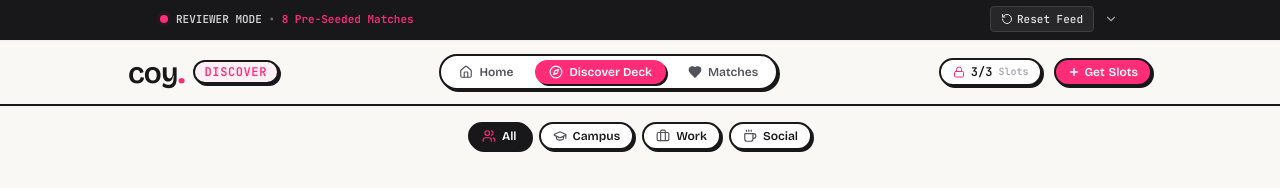
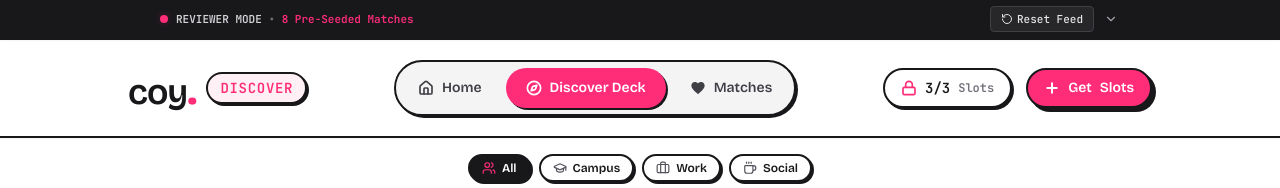
Before and after one commit to Raphel6969/coy-discover-assignment, a React (Vite) app in the folder frontend/: page / in a window 1280 px wide. Shown: the top 188 px of the page. Built offline with nearby package versions, Linux system fonts and the light colour scheme; no server answers.

Commit message:
style: set crisp #ffffff background, enlarge navbar, and enhance accessibility with WCAG touch targets and plain hearts

```diff
--- a/frontend/src/components/Navbar.jsx
+++ b/frontend/src/components/Navbar.jsx
@@ -1,5 +1,5 @@
 import React from 'react';
-import { Lock, Plus, Compass, Heart, Home } from 'lucide-react';
+import { Lock, Plus, Compass, Heart, Home, Sparkles } from 'lucide-react';
 
 export default function Navbar({
   activeTab,
@@ -8,79 +8,102 @@ export default function Navbar({
   onOpenSlotUpsell,
 }) {
   return (
-    <header className="w-full bg-coy-canvas border-b-2 border-coy-ink px-4 sm:px-6 lg:px-8 py-3 select-none">
-      <div className="max-w-5xl mx-auto flex items-center justify-between">
-        {/* Wordmark Logo */}
-        <div
+    <header
+      role="banner"
+      className="w-full bg-white border-b-2 border-coy-ink px-4 sm:px-6 lg:px-8 py-4 sm:py-5 select-none transition-all shadow-sm"
+    >
+      <div className="max-w-5xl mx-auto flex items-center justify-between gap-4">
+        {/* Wordmark Logo - Bigger, Accessible, High Impact */}
+        <button
           onClick={() => setActiveTab && setActiveTab('discover')}
-          className="flex items-center gap-2 cursor-pointer"
+          className="flex items-center gap-2.5 cursor-pointer text-left focus-visible:outline-none focus-visible:ring-2 focus-visible:ring-coy-pink focus-visible:ring-offset-2 rounded-xl p-1 -m-1 transition-transform active:scale-95"
+          aria-label="Coy Home - Navigate to Discover Deck"
         >
-          <span className="font-heading font-extrabold text-2xl sm:text-3xl tracking-tight text-coy-ink flex items-baseline">
-            coy<span className="text-coy-pink text-3xl sm:text-4xl leading-none">.</span>
+          <span className="font-heading font-extrabold text-3xl sm:text-4xl tracking-tight text-coy-ink flex items-baseline leading-none">
+            coy<span className="text-coy-pink text-4xl sm:text-5xl leading-none">.</span>
           </span>
-          <span className="neo-badge bg-coy-pink-tint text-coy-pink text-[10px] sm:text-xs py-0.5 px-2 sm:px-2.5 font-bold uppercase tracking-wider">
+          <span className="neo-badge bg-coy-pink-tint text-coy-pink text-xs sm:text-sm py-1 px-2.5 sm:px-3 font-bold uppercase tracking-wider shadow-hard-sm">
             Discover
           </span>
-        </div>
+        </button>
 
-        {/* Desktop / Tablet Navigation Links */}
-        <nav className="hidden md:flex items-center gap-2 bg-white border-2 border-coy-ink rounded-full p-1 shadow-hard-sm">
+        {/* Desktop & Tablet Navigation Links (Larger, High Contrast, Accessible) */}
+        <nav
+          role="navigation"
+          aria-label="Desktop Primary Navigation"
+          className="hidden md:flex items-center gap-2 bg-coy-subtle border-2 border-coy-ink rounded-full p-1.5 shadow-hard-sm"
+        >
           <button
             onClick={() => setActiveTab('home')}
-            className={`flex items-center gap-1.5 px-3.5 py-1 rounded-full text-xs font-heading font-bold transition-all ${
+            aria-current={activeTab === 'home' ? 'page' : undefined}
+            className={`flex items-center gap-2 px-4 py-2 rounded-full text-sm font-heading font-bold transition-all min-h-[40px] focus-visible:outline-none focus-visible:ring-2 focus-visible:ring-coy-pink ${
               activeTab === 'home'
                 ? 'bg-coy-ink text-white shadow-hard-sm'
-                : 'text-zinc-600 hover:text-coy-ink'
+                : 'text-zinc-700 hover:text-coy-ink hover:bg-white'
             }`}
           >
-            <Home className="w-3.5 h-3.5" />
+            <Home className="w-4 h-4 stroke-[2.5]" />
             <span>Home</span>
           </button>
 
           <button
             onClick={() => setActiveTab('discover')}
-            className={`flex items-center gap-1.5 px-3.5 py-1 rounded-full text-xs font-heading font-bold transition-all ${
+            aria-current={activeTab === 'discover' ? 'page' : undefined}
+            className={`flex items-center gap-2 px-5 py-2 rounded-full text-sm font-heading font-bold transition-all min-h-[40px] focus-visible:outline-none focus-visible:ring-2 focus-visible:ring-coy-pink ${
               activeTab === 'discover'
                 ? 'bg-coy-pink text-white shadow-hard-sm'
-                : 'text-zinc-600 hover:text-coy-ink'
+                : 'text-zinc-700 hover:text-coy-ink hover:bg-white'
             }`}
           >
-            <Compass className="w-3.5 h-3.5" />
+            <Compass className="w-4 h-4 stroke-[2.5]" />
             <span>Discover Deck</span>
           </button>
 
           <button
             onClick={() => setActiveTab('matches')}
-            className={`flex items-center gap-1.5 px-3.5 py-1 rounded-full text-xs font-heading font-bold transition-all relative ${
+            aria-current={activeTab === 'matches' ? 'page' : undefined}
+            className={`flex items-center gap-2 px-4 py-2 rounded-full text-sm font-heading font-bold transition-all min-h-[40px] relative focus-visible:outline-none focus-visible:ring-2 focus-visible:ring-coy-pink ${
               activeTab === 'matches'
                 ? 'bg-[#00e676] text-coy-ink border border-coy-ink shadow-hard-sm'
-                : 'text-zinc-600 hover:text-coy-ink'
+                : 'text-zinc-700 hover:text-coy-ink hover:bg-white'
             }`}
           >
-            <Heart className="w-3.5 h-3.5 fill-current" />
+            {/* Simpleton Plain Classic Heart */}
+            <svg viewBox="0 0 24 24" className="w-4 h-4 fill-current stroke-none">
+              <path d="M12 21.35l-1.45-1.32C5.4 15.36 2 12.28 2 8.5 2 5.42 4.42 3 7.5 3c1.74 0 3.41.81 4.5 2.09C13.09 3.81 14.76 3 16.5 3 19.58 3 22 5.42 22 8.5c0 3.78-3.4 6.86-8.55 11.54L12 21.35z" />
+            </svg>
             <span>Matches</span>
             {matchCount > 0 && (
-              <span className="ml-1 px-1.5 py-0.2 bg-coy-ink text-white text-[10px] font-mono rounded-full">
+              <span
+                aria-label={`${matchCount} mutual matches`}
+                className="ml-1.5 px-2 py-0.5 bg-coy-ink text-white text-xs font-mono font-bold rounded-full border border-coy-ink"
+              >
                 {matchCount}
               </span>
             )}
           </button>
         </nav>
 
-        {/* Slot counter & upsell (Matching Coy's exact slot economy) */}
-        <div className="flex items-center gap-2 sm:gap-3">
-          <div className="flex items-center gap-1.5 bg-white border-2 border-coy-ink rounded-full px-2.5 sm:px-3 py-1 text-xs font-mono font-bold shadow-hard-sm">
-            <Lock className="w-3 h-3 text-coy-pink" />
-            <span className="text-coy-ink">3/3</span>
-            <span className="text-zinc-400 font-normal text-[10px] hidden sm:inline">Slots</span>
+        {/* Slot Counter & CTA Buttons (Bigger, Accessible, High Affordance) */}
+        <div className="flex items-center gap-2.5 sm:gap-3.5">
+          {/* Active Slots Badge */}
+          <div
+            className="flex items-center gap-2 bg-white border-2 border-coy-ink rounded-full px-3 sm:px-4 py-1.5 sm:py-2 text-xs sm:text-sm font-mono font-bold shadow-hard-sm"
+            aria-label="3 of 3 crush slots available"
+          >
+            <Lock className="w-3.5 h-3.5 sm:w-4 sm:h-4 text-coy-pink stroke-[2.5]" />
+            <span className="text-coy-ink font-extrabold">3/3</span>
+            <span className="text-zinc-500 font-semibold text-xs hidden sm:inline">Slots</span>
           </div>
 
+          {/* Unlock Slots Button */}
           <button
             onClick={onOpenSlotUpsell}
-            className="flex items-center gap-1 bg-coy-pink hover:bg-coy-pink-hover text-white text-xs font-heading font-bold px-2.5 sm:px-3 py-1 rounded-full border-2 border-coy-ink shadow-hard-sm active:translate-x-[1px] active:translate-y-[1px] transition-all"
-            title="Unlock more crush slots"
+            className="flex items-center gap-1.5 sm:gap-2 bg-coy-pink hover:bg-coy-pink-hover text-white text-xs sm:text-sm font-heading font-extrabold px-3.5 sm:px-4 py-1.5 sm:py-2 rounded-full border-2 border-coy-ink shadow-hard active:translate-x-[2px] active:translate-y-[2px] transition-all min-h-[40px] focus-visible:outline-none focus-visible:ring-2 focus-visible:ring-coy-ink focus-visible:ring-offset-2"
+            title="Unlock more secret crush slots"
+            aria-label="Unlock more crush slots"
           >
-            <Plus className="w-3 h-3 stroke-[3]" />
+            <Plus className="w-4 h-4 stroke-[3]" />
             <span className="hidden sm:inline">Get</span>
             <span>Slots</span>
           </button>
--- a/frontend/src/index.css
+++ b/frontend/src/index.css
@@ -8,7 +8,7 @@
   }
 
   body {
-    background-color: #faf8f5;
+    background-color: #ffffff;
     color: #18181b;
   }
 }
@@ -57,7 +57,7 @@
   height: 6px;
 }
 ::-webkit-scrollbar-track {
-  background: #faf8f5;
+  background: #ffffff;
 }
 ::-webkit-scrollbar-thumb {
   background: #18181b;
--- a/frontend/tailwind.config.js
+++ b/frontend/tailwind.config.js
@@ -11,7 +11,7 @@ export default {
           pink: '#ff2d78',
           'pink-hover': '#e0246a',
           ink: '#18181b',
-          canvas: '#faf8f5',
+          canvas: '#ffffff',
           surface: '#ffffff',
           subtle: '#f4f4f5',
           'muted-dark': '#52525b',
```
Also changed, not shown: frontend/index.html (+1 -1 lines), frontend/src/components/BottomNav.jsx (+39 -12 lines).
